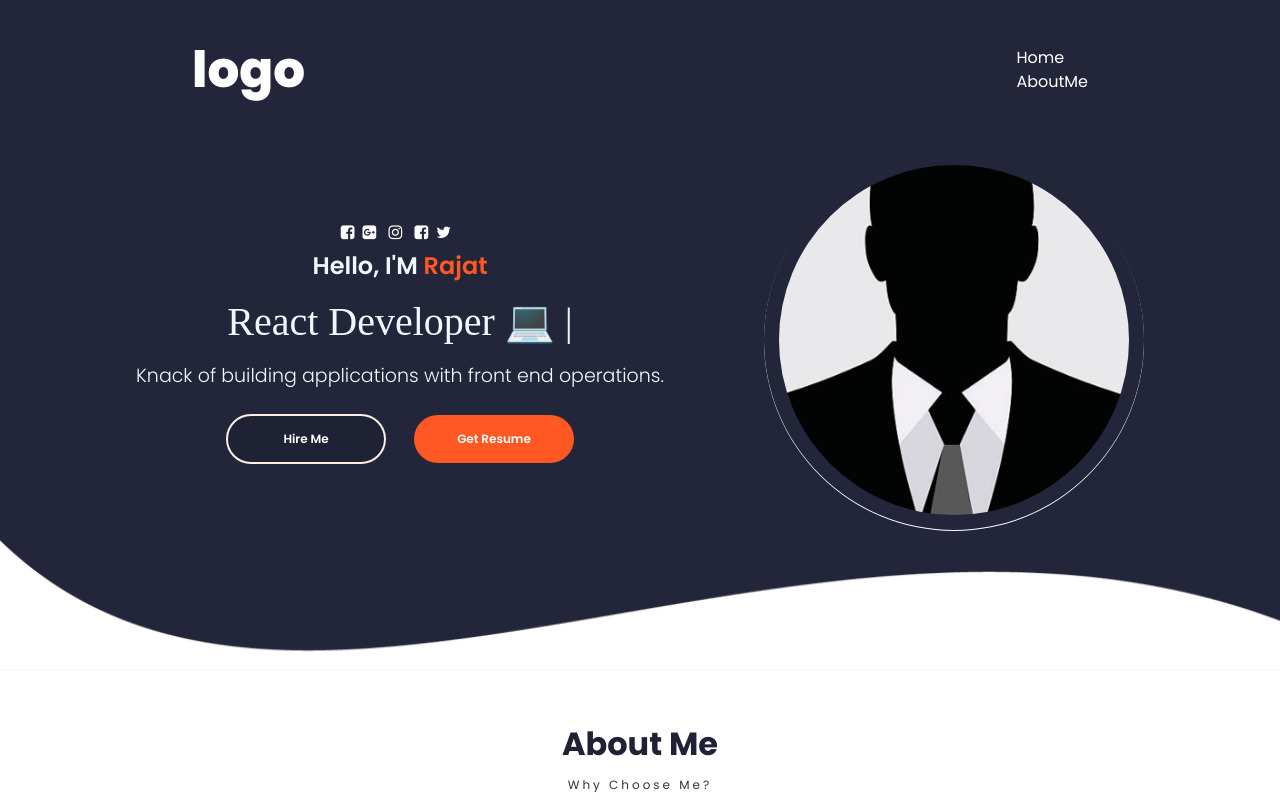
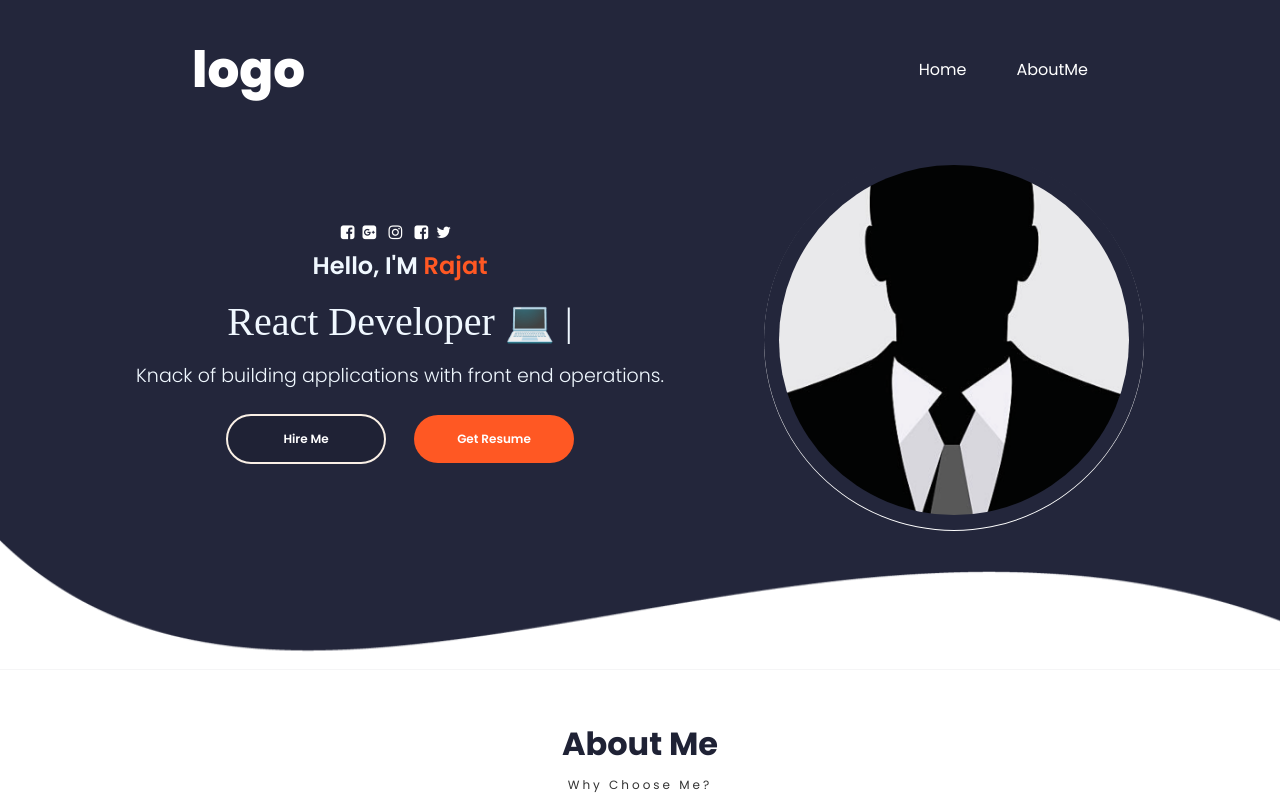
Before and after one commit to rajat6235/portfolio, a React (Create React App) app in the folder myportfolio/: page / in a window 1280 px wide. Shown: the top 800 px of the page. Built offline with nearby package versions, Linux system fonts and the light colour scheme; a web font is replaced by a local one.

Commit message:
header getheaderoptionsclass fixes

```diff
--- a/myportfolio/src/Container/Home/Header/Header.js
+++ b/myportfolio/src/Container/Home/Header/Header.js
@@ -21,8 +21,7 @@ export default function Header() {
       <div
         key={screen.screen_name}
         className={getHeaderOptionsClass(i)}
-        onClick={() => switchScreen(i, screen)}
-      >
+        onClick={() => switchScreen(i, screen)}>
         <span>{screen.screen_name}</span>
       </div>
     ));
@@ -30,16 +29,19 @@ export default function Header() {
 
   const getHeaderOptionsClass = (index) => {
     let classes = "header-option";
-    if (index < TOTAL_SCREENS.length - 1) classes += "header-option-seperator";
+    if (index < TOTAL_SCREENS.length - 1)
+{    classes = "header-option-seperator";
+    }
+    else if (selectedScreen === index)
+     {classes  = "selected-header-option";
+  }
 
-    if (selectedScreen === index) classes += "selected-header-option";
-    return;
+    return classes
   };
 
   const switchScreen = (index, screen) => {
     let screenComponent = document.getElementById(screen.screen_name);
-    if (!screenComponent)
-    return;
+    if (!screenComponent) return;
 
     screenComponent.scrollIntoView({ behavior: "smooth" });
     setSelectedScreen(index);
@@ -64,11 +66,10 @@ export default function Header() {
           </div>
           <div
             className={
-              showHeaderOptions
+             ( showHeaderOptions)
                 ? "header-options show-hamburger-options "
-                : "header-Options"
-            }
-          >
+                : "header-options"
+            }>
             {getHeaderOptions()}
           </div>
         </div>
```
Also changed, not shown: myportfolio/src/Container/Home/Header/Header.css (line endings or trailing spaces).
